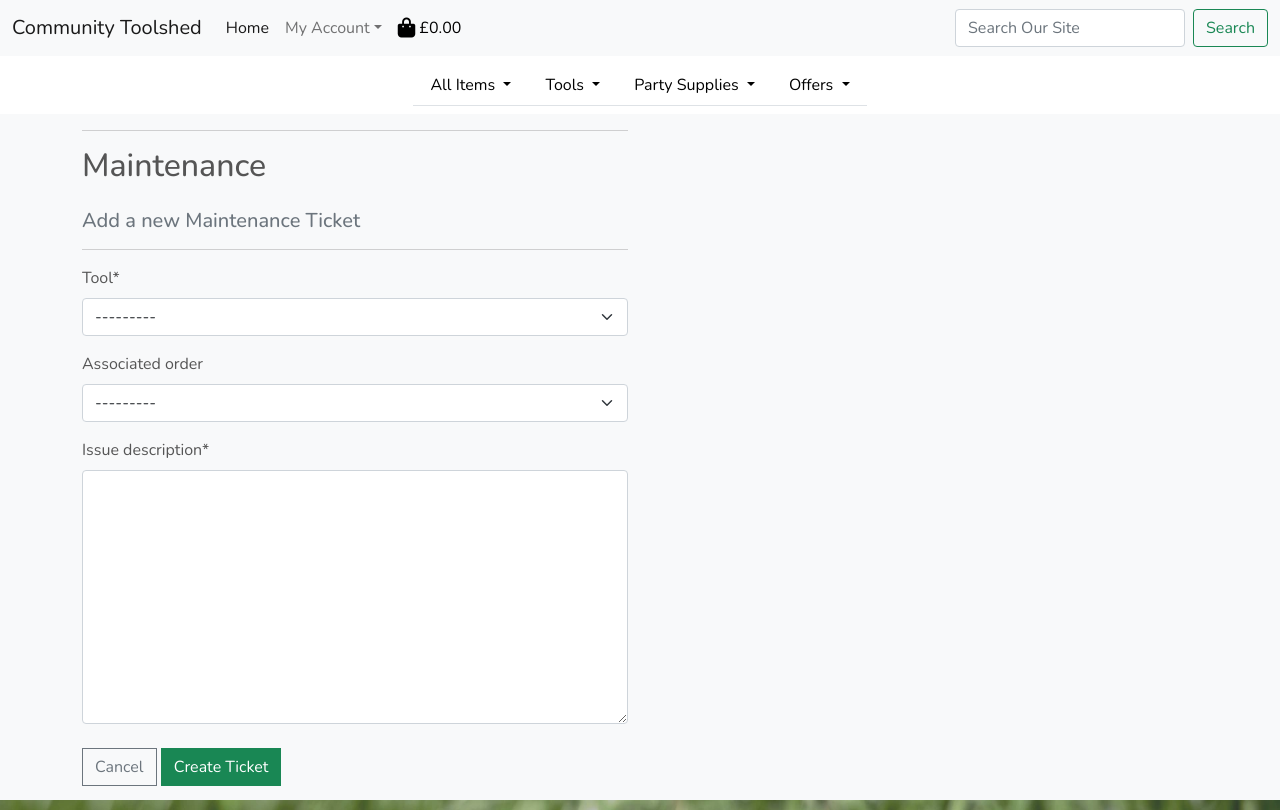
After one commit to Mattds825/community-toolshed-store, a Django app: page /maintenance/create_new_ticket/ in a window 1280 px wide. The commit adds this page. Run offline with Django 5.2, Linux system fonts and the light colour scheme; data that the repository does not hold is empty; some libraries are stand-ins or nearby versions.

Commit message:
add functionality to add maintenance ticket from maintenance page

```diff
--- a/checkout/templates/checkout/checkout_success.html
+++ b/checkout/templates/checkout/checkout_success.html
@@ -193,7 +193,7 @@ It is built around the base template of the CodeInsitute Boutique Ado project ch
                                                 </div>
                                             </td>
                                             <td>
-                                                <a href="" class="btn btn-warning">Create Ticket</a>
+                                                <a href="{% url 'create_ticket' line_item.item.id order.id %}" class="btn btn-warning">Create Ticket</a>
                                             </td>
                                         </tr>
                                     {% endfor %}
--- /dev/null
+++ b/maintenance/forms.py
@@ -0,0 +1,15 @@
+from django import forms
+from .models import MaintenanceTicket
+from products.models import Tool
+
+class MaintenanceTicketForm(forms.ModelForm):
+    """"
+    Form for creating a new maintenance ticket
+    """
+
+    class Meta:
+        model = MaintenanceTicket
+        exclude = ('ticket_number',)
+
+    def __init__(self, *args, **kwargs):
+        super(MaintenanceTicketForm, self).__init__(*args, **kwargs)
--- a/maintenance/models.py
+++ b/maintenance/models.py
@@ -14,11 +14,11 @@ MAINTENANCE_STATUS = (
 class MaintenanceTicket(models.Model):
     ticket_number = models.CharField(max_length=32, null=False, editable=False)
     tool = models.ForeignKey(Tool, null=False, on_delete=models.CASCADE, related_name='maintenance_tickets')
-    associated_order = models.ForeignKey(Order, null=False, on_delete=models.CASCADE, related_name='maintenance_tickets')
+    associated_order = models.ForeignKey(Order, null=True, blank=True, on_delete=models.CASCADE, related_name='maintenance_tickets')
     issue_description = models.TextField(null=False, blank=False)
     status = models.CharField(max_length=12, choices=MAINTENANCE_STATUS, default='pending')
     created_date = models.DateTimeField(auto_now_add=True)
-    completion_date = models.DateTimeField(null=True, blank=True)
+    completion_date = models.DateTimeField(null=True, blank=True, auto_now=True)
 
     def _generate_order_number(self):
         return uuid.uuid4().hex.upper()
--- /dev/null
+++ b/maintenance/templates/maintenance/create_ticket.html
@@ -0,0 +1,62 @@
+{% extends "base.html" %}
+{% load static %}
+
+{% block page_header %}
+    <div class="container header-container">
+        <div class="row">
+            <div class="col"></div>
+        </div>
+    </div>
+{% endblock %}
+
+{% block content %}
+<div class="page-overlay h-100 w-100 top-0 position-fixed bg-light"></div>
+    <div class="container">
+        <div class="row">
+            <div class="col-12 col-md-6">
+                <hr>
+                <h2 class="logo-font mb-4">Maintenance</h2>
+                <h5 class="text-muted">
+                    {% if tool %}
+                        Edit the Maintenance Ticket
+                    {% else %}
+                        Add a new Maintenance Ticket
+                    {% endif %}
+                </h5>
+                <hr>
+            </div>
+        </div>
+
+        <div class="row">
+            <div class="col-12 col-md-6">
+                <form method="POST" action="{% url 'create_new_ticket' %}" class="form mb-2" enctype="multipart/form-data">
+                    {% csrf_token %}
+                    {% for field in form %}
+                        {% if field.name == 'status' %}
+                            <!-- filed is hidden -->
+                            <input type="hidden" name="{{ field.name }}" value="{{ field.value }}">
+                        {% else %}
+                            {{ field | as_crispy_field }}
+                        {% endif %}
+                    {% endfor %}
+                    <div class="text-right my-4">
+                        <a class="btn btn-outline-secondary rounded-0" href="{% url 'maintenance' %}">Cancel</a>
+                        <button class="btn btn-success rounded-0" type="submit">
+                            Create Ticket
+                        </button>
+                    </div>
+                </form>
+            </div>
+        </div>
+    </div>
+{% endblock %}
+
+{% block extra_js %}
+    {{ block.super }}
+    <script type="text/javascript">
+        $('#new-image').change(function() {
+            var file = $('#new-image')[0].files[0];
+            $('#filename').text(`Image will be set to: ${file.name}`);
+        });
+    </script>
+{% endblock %}
--- a/maintenance/urls.py
+++ b/maintenance/urls.py
@@ -4,4 +4,6 @@ from . import views
 
 urlpatterns = [
     path('', views.maintenance, name='maintenance'),
+    path('create_ticket/<tool_id>/<order_id>', views.create_ticket, name='create_ticket'),
+    path('create_new_ticket/', views.create_new_ticket, name='create_new_ticket'),
 ]
--- a/maintenance/views.py
+++ b/maintenance/views.py
@@ -1,5 +1,11 @@
-from django.shortcuts import render
+from django.shortcuts import render, reverse, redirect
+from django.contrib.auth.decorators import login_required
+from django.contrib import messages
+
 from .models import MaintenanceTicket
+from products.models import Tool
+from checkout.models import Order
+from .forms import MaintenanceTicketForm
 
 # Create your views here.
 
@@ -20,3 +26,62 @@ def maintenance(request):
 
 
     return render(request, 'maintenance/maintenance.html', context)
+
+def create_ticket(request, tool_id, order_id):
+    """
+    A view to return the create ticket page
+    from a specific tool
+    """
+
+    tool = Tool.objects.get(pk=tool_id)
+    order = Order.objects.get(pk=order_id)
+
+    if request.method == 'POST':
+        form = MaintenanceTicketForm(request.POST)
+
+        if form.is_valid():
+            form.save()
+            messages.success(request, 'Successfully create a maintenance ticket!')
+            return redirect(reverse('maintenance'))
+        else:
+            messages.error(request, 'Failed to create the ticket. Please ensure the form is valid.')
+    else:
+        form = MaintenanceTicketForm(
+            initial={
+                'tool': tool,
+                'associated_order': order,
+            }
+        )
+
+    context = {
+        'tool': tool,
+        'form': form
+    }
+
+    return render(request, 'maintenance/create_ticket.html', context)
+
+def create_new_ticket(request):
+    """
+    A view to create a new maintenance ticket
+    """
+
+    if request.method == 'POST':
+        form = MaintenanceTicketForm(request.POST)
+
+        print(form.fields)
+
+        if form.is_valid():
+            form.save()
+            messages.success(request, 'Successfully create a maintenance ticket!')
+            return redirect(reverse('maintenance'))
+        else:
+            print('error', form.errors)
+            messages.error(request, 'Failed to create the ticket. Please ensure the form is valid.')
+    else:
+        form = MaintenanceTicketForm()
+
+    context = {
+        'form': form
+    }
+
+    return render(request, 'maintenance/create_ticket.html', context)
```
Also changed, not shown: maintenance/templates/maintenance/maintenance.html (+5 -7 lines), maintenance/migrations/0002_alter_maintenanceticket_associated_order_and_more.py (added).
